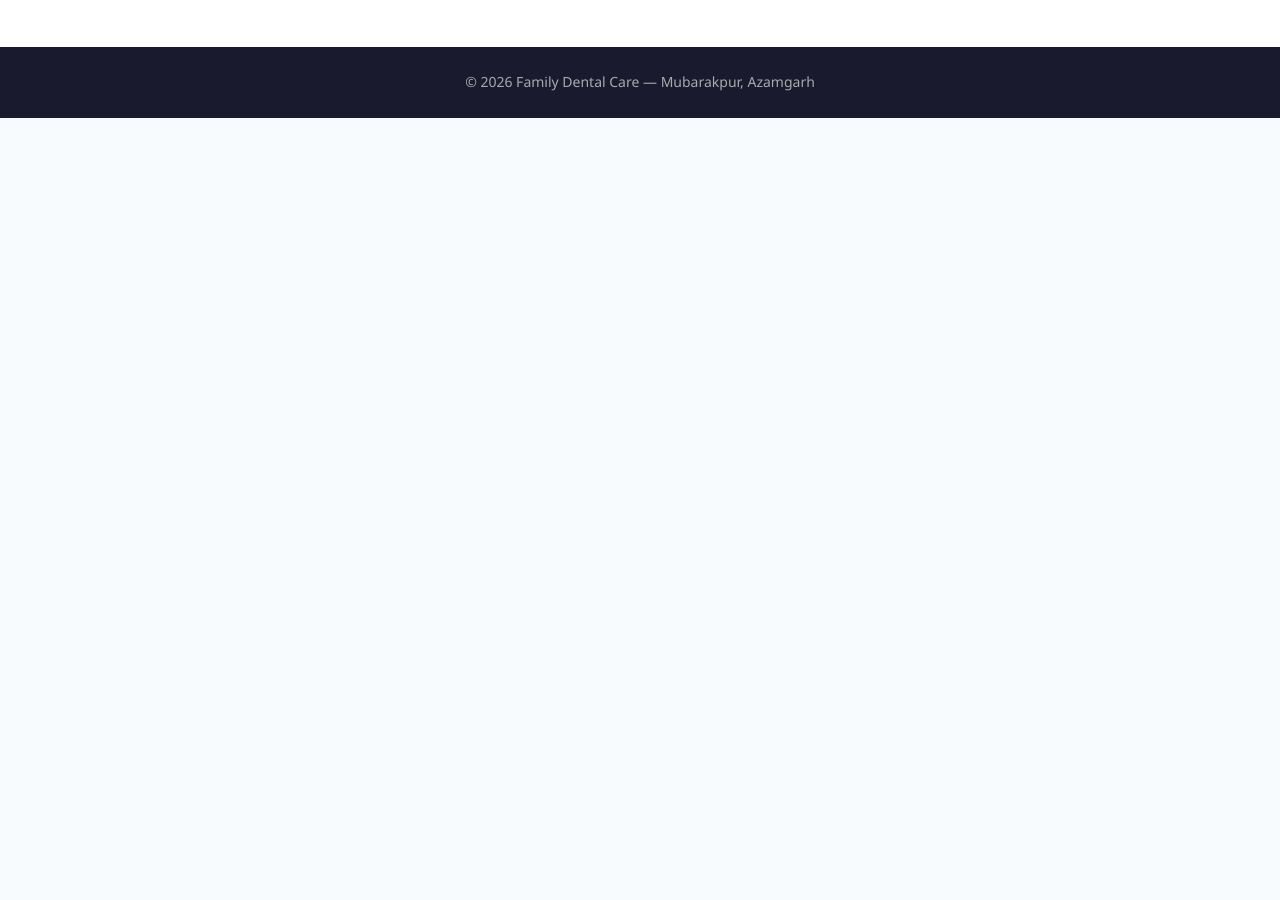
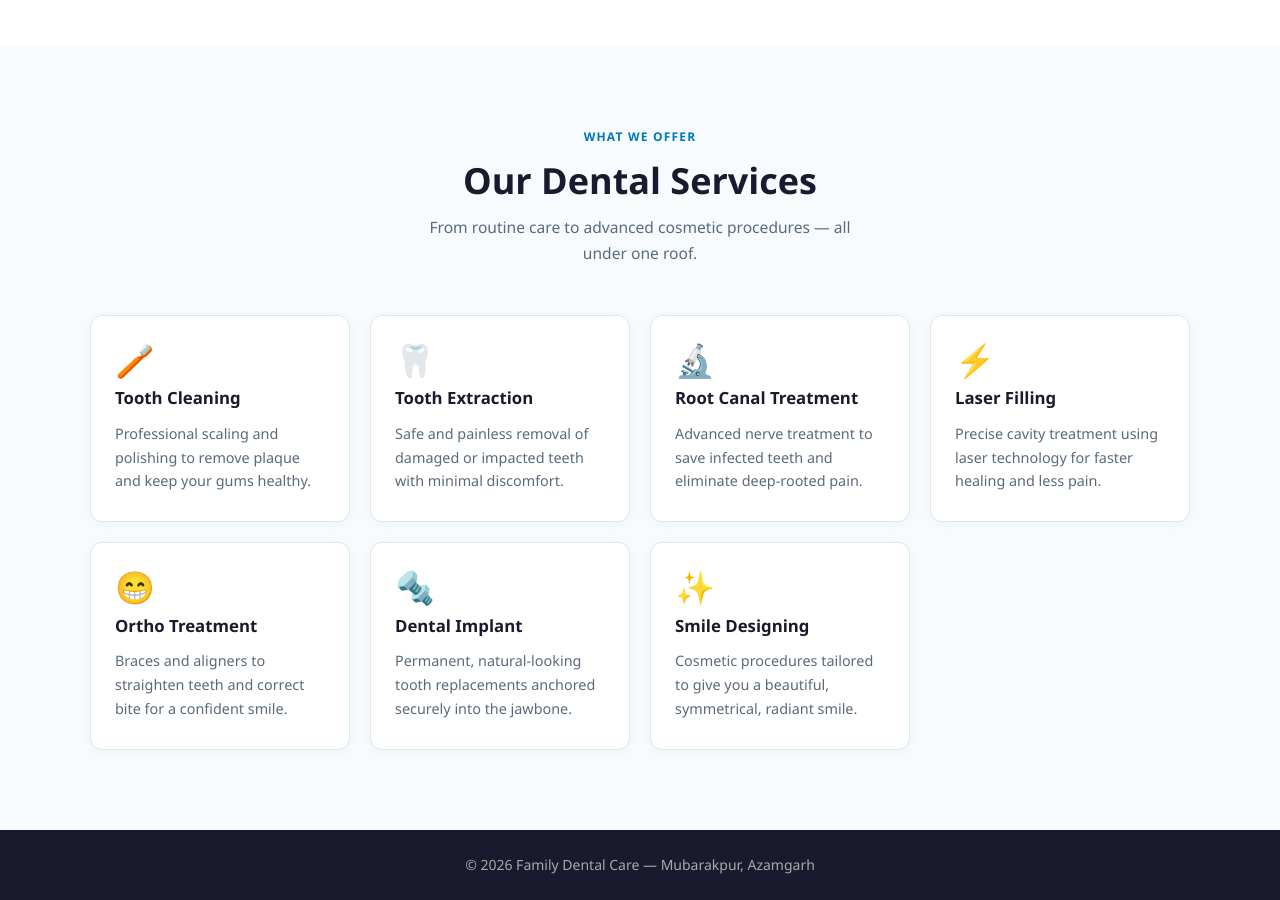
Before and after one commit to madebyharsh/sharik-dental-clinic, a Next.js app: page / in a window 1280 px wide. Shown: the part 1160-2060 px from the top of the page. Before the commit the page ends 1278 px from the top, so only its background shows below. Built offline with nearby package versions, Linux system fonts and the light colour scheme.

Commit message:
Step 4: services section created

```diff
--- a/src/app/page.tsx
+++ b/src/app/page.tsx
@@ -1,15 +1,13 @@
 import About from "@/components/About";
 import Hero from "@/components/Hero";
+import Services from "@/components/Services";
 
 export default function HomePage() {
   return (
     <>
       <Hero/>
       <About/>
-
-      <section id="services">
-        {/* Services section — coming next */}
-      </section>
+      <Services/>
 
       <section id="contact">
         {/* Contact section — coming next */}
--- /dev/null
+++ b/src/components/Services.module.css
@@ -0,0 +1,126 @@
+.services {
+  padding: 5rem 1.25rem;
+  background: #f8fbfd;
+}
+
+.container {
+  max-width: 1100px;
+  margin: 0 auto;
+  display: flex;
+  flex-direction: column;
+  gap: 3rem;
+}
+
+/* Section header */
+.header {
+  text-align: center;
+  display: flex;
+  flex-direction: column;
+  align-items: center;
+  gap: 0.75rem;
+}
+
+.label {
+  font-size: 0.75rem;
+  font-weight: 700;
+  letter-spacing: 0.1em;
+  text-transform: uppercase;
+  color: #0077b6;
+}
+
+.heading {
+  font-size: 2rem;
+  font-weight: 800;
+  color: #1a1a2e;
+  line-height: 1.2;
+}
+
+.subtext {
+  font-size: 0.975rem;
+  color: #5a6a7a;
+  max-width: 460px;
+  line-height: 1.7;
+}
+
+/* Grid */
+.grid {
+  display: grid;
+  grid-template-columns: 1fr;
+  gap: 1.25rem;
+}
+
+/* Card */
+.card {
+  background: #ffffff;
+  border: 1px solid #dce8f0;
+  border-radius: 12px;
+  padding: 1.75rem 1.5rem;
+  display: flex;
+  flex-direction: column;
+  gap: 0.6rem;
+  box-shadow: 0 2px 12px rgba(0, 119, 182, 0.05);
+  transition: transform 0.18s ease, box-shadow 0.18s ease, border-color 0.18s ease;
+}
+
+.card:hover {
+  transform: translateY(-3px);
+  box-shadow: 0 8px 24px rgba(0, 119, 182, 0.12);
+  border-color: #0077b6;
+}
+
+.icon {
+  font-size: 2rem;
+  line-height: 1;
+}
+
+.title {
+  font-size: 1.05rem;
+  font-weight: 700;
+  color: #1a1a2e;
+}
+
+.description {
+  font-size: 0.9rem;
+  color: #5a6a7a;
+  line-height: 1.65;
+}
+
+/* Responsive grid */
+@media (min-width: 540px) {
+  .grid {
+    grid-template-columns: repeat(2, 1fr);
+  }
+}
+
+@media (min-width: 900px) {
+  .grid {
+    grid-template-columns: repeat(3, 1fr);
+  }
+
+  .heading {
+    font-size: 2.25rem;
+  }
+}
+
+@media (min-width: 1100px) {
+  /* 7 cards — row of 4 + row of 3 centered */
+  .grid {
+    grid-template-columns: repeat(4, 1fr);
+  }
+
+  .card:nth-child(5) {
+    grid-column: 1 / 2;
+  }
+
+  .card:nth-child(5),
+  .card:nth-child(6),
+  .card:nth-child(7) {
+    grid-column: auto;
+  }
+
+  /* center the last row of 3 */
+  .grid::after {
+    content: '';
+    grid-column: span 1;
+  }
+}
--- /dev/null
+++ b/src/components/Services.tsx
@@ -0,0 +1,67 @@
+import styles from './Services.module.css';
+
+const services = [
+  {
+    icon: '🪥',
+    title: 'Tooth Cleaning',
+    description: 'Professional scaling and polishing to remove plaque and keep your gums healthy.',
+  },
+  {
+    icon: '🦷',
+    title: 'Tooth Extraction',
+    description: 'Safe and painless removal of damaged or impacted teeth with minimal discomfort.',
+  },
+  {
+    icon: '🔬',
+    title: 'Root Canal Treatment',
+    description: 'Advanced nerve treatment to save infected teeth and eliminate deep-rooted pain.',
+  },
+  {
+    icon: '⚡',
+    title: 'Laser Filling',
+    description: 'Precise cavity treatment using laser technology for faster healing and less pain.',
+  },
+  {
+    icon: '😁',
+    title: 'Ortho Treatment',
+    description: 'Braces and aligners to straighten teeth and correct bite for a confident smile.',
+  },
+  {
+    icon: '🔩',
+    title: 'Dental Implant',
+    description: 'Permanent, natural-looking tooth replacements anchored securely into the jawbone.',
+  },
+  {
+    icon: '✨',
+    title: 'Smile Designing',
+    description: 'Cosmetic procedures tailored to give you a beautiful, symmetrical, radiant smile.',
+  },
+];
+
+export default function Services() {
+  return (
+    <section className={styles.services} id="services">
+      <div className={styles.container}>
+
+        <div className={styles.header}>
+          <span className={styles.label}>What We Offer</span>
+          <h2 className={styles.heading}>Our Dental Services</h2>
+          <p className={styles.subtext}>
+            From routine care to advanced cosmetic procedures — all under one roof.
+          </p>
+        </div>
+
+        <div className={styles.grid}>
+          {services.map((service) => (
+            <div key={service.title} className={styles.card}>
+              <span className={styles.icon}>{service.icon}</span>
+              <h3 className={styles.title}>{service.title}</h3>
+              <p className={styles.description}>{service.description}</p>
+            </div>
+          ))}
+        </div>
+
+      </div>
+    </section>
+  );
+}
```
